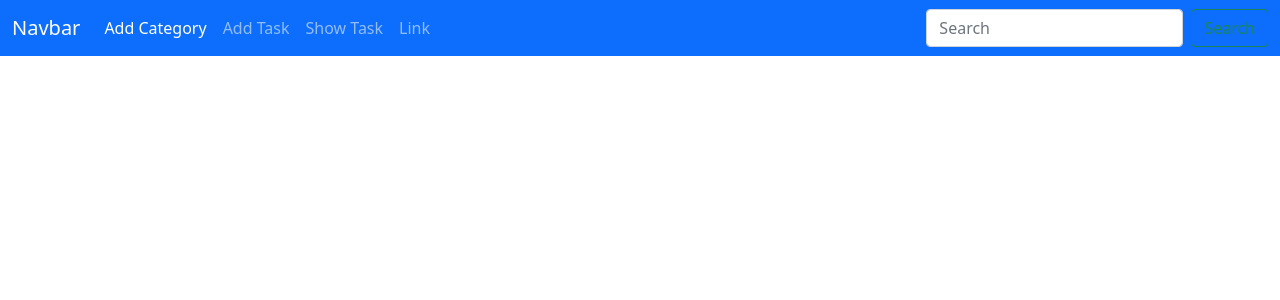
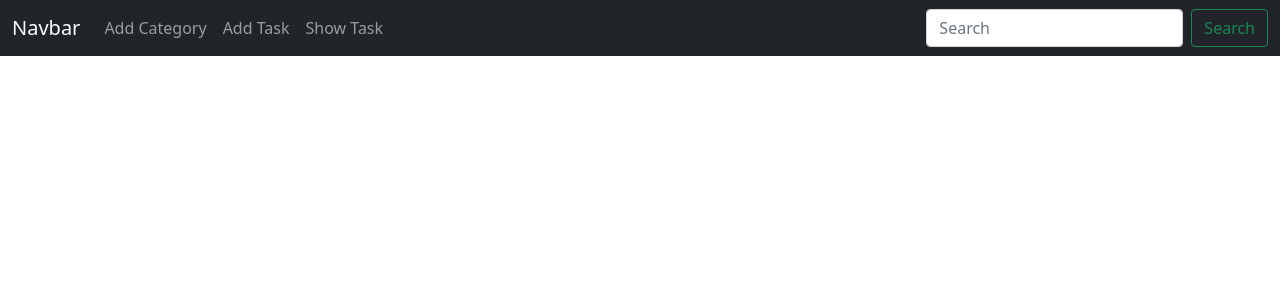
Before and after one commit to mdalaminfaraji/task_management_project, a Django app: template templates/home.html in a window 1280 px wide. Shown: the top 300 px of the page. Run offline with Django 3.2, Linux system fonts and the light colour scheme; the template is opened without the code that fills it, so the values that code supplies are empty.

Commit message:
navbar design

```diff
--- a/templates/base.html
+++ b/templates/base.html
@@ -16,7 +16,7 @@
     <title>Hello, world!</title>
   </head>
   <body>
-    <nav class="navbar navbar-expand-lg navbar-dark bg-primary">
+    <nav class="navbar navbar-expand-lg navbar-dark bg-dark">
       <div class="container-fluid">
         <a class="navbar-brand" href="#">Navbar</a>
         <button
@@ -34,7 +34,7 @@
           <ul class="navbar-nav me-auto mb-2 mb-lg-0">
             <li class="nav-item">
               <a
-                class="nav-link active"
+                class="nav-link"
                 aria-current="page"
                 href="{% url 'add_category' %}"
                 >Add Category</a
@@ -46,9 +46,6 @@
 
             <li class="nav-item">
               <a class="nav-link" href="{% url 'show_task' %}">Show Task</a>
-            </li>
-            <li class="nav-item">
-              <a class="nav-link" href="#">Link</a>
             </li>
           </ul>
           <form class="d-flex">
```
